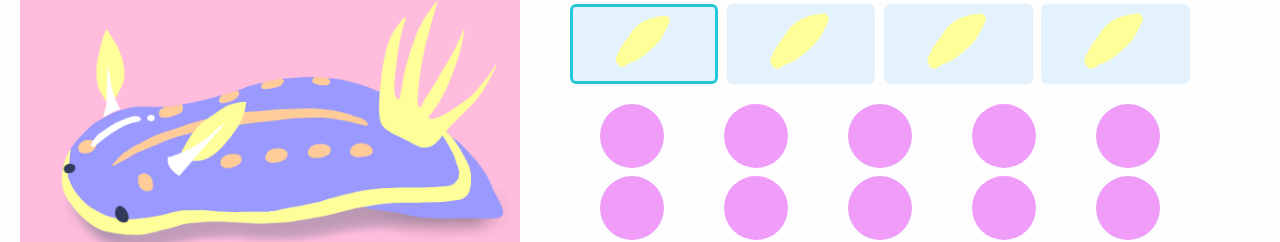
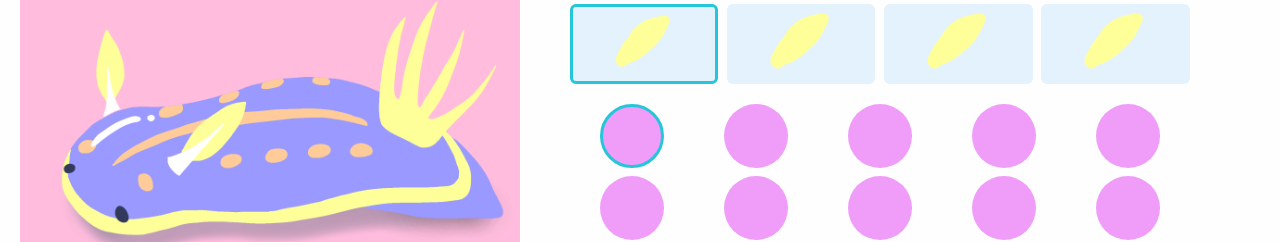
Before and after one commit to koconuts/sea-slug-generator, a Vue app: page / in a window 1280 px wide. Shown: the part 180-422 px from the top of the page. Built offline with nearby package versions, Linux system fonts and the light colour scheme; a web font is replaced by a local one.

Commit message:
colorSelectorItems を親から渡す

```diff
--- a/public/styles.css
+++ b/public/styles.css
@@ -143,7 +143,7 @@ input[class="shape-item-input"]:checked + label {
   height: 100%;
 }
 
-input[name="color-item"]:checked + label {
+input[class="color-item-input"]:checked + label {
   border: solid 3px #26C6DA;
 }
 
--- a/src/components/ColorSelector.vue
+++ b/src/components/ColorSelector.vue
@@ -3,9 +3,10 @@
     <ul class="selector color-selector">
       <li class="item color-item" v-for="(item, key) in colorSelectorItems" :key="key">
         <input
+          class="color-item-input"
+          type="radio"
           :id=item.id
-          type="radio"
-          name="color-item"
+          :name="name"
           :checked=isChecked(key)
         >
         <label :for=item.id class="text color-item-label"></label>
@@ -19,26 +20,14 @@ export default {
   name: 'ColorSelector',
   components: {
   },
+  props: {
+    colorSelectorItems: Array,
+    name: String,
+  },
   methods: {
     isChecked(key) {
       return key === 0 ? 'checked' : '';
     }
   },
-  data() {
-    return {
-      colorSelectorItems: [
-        {id: 'radio_color1'},
-        {id: 'radio_color2'},
-        {id: 'radio_color3'},
-        {id: 'radio_color4'},
-        {id: 'radio_color5'},
-        {id: 'radio_color6'},
-        {id: 'radio_color7'},
-        {id: 'radio_color8'},
-        {id: 'radio_color9'},
-        {id: 'radio_color10'}
-      ]
-    }
-  }
 }
 </script>
--- a/src/components/Parts.vue
+++ b/src/components/Parts.vue
@@ -7,7 +7,10 @@
       :shapeSelectorItems="shapeSelectorItemsToushokushu"
       :name="toushokushu"
     ></shape-selector>
-    <color-selector></color-selector>
+    <color-selector
+      :colorSelectorItems="colorSelectorItemsToushokushu"
+      :name="toushokushuColor"
+    ></color-selector>
     <div class="selector-heading-container">
       <h2 class="text selector-heading">二次鰓</h2>
     </div>
@@ -15,7 +18,10 @@
       :shapeSelectorItems="shapeSelectorItemsNijihai"
       :name="nijihai"
     ></shape-selector>
-    <color-selector></color-selector>
+    <color-selector
+      :colorSelectorItems="colorSelectorItemsNijihai"
+      :name="nijihaiColor"
+    ></color-selector>
   </div>
 </template>
 
@@ -33,6 +39,8 @@ export default {
     return {
       toushokushu: 'toushokushu',
       nijihai: 'nijihai',
+      toushokushuColor: 'toushokushuColor',
+      nijihaiColor: 'nijihaiColor',
       shapeSelectorItemsToushokushu: [
         {id: 'radio_img1'},
         {id: 'radio_img2'},
@@ -45,6 +53,30 @@ export default {
         {id: 'radio_img7'},
         {id: 'radio_img8'}
       ],
+      colorSelectorItemsToushokushu: [
+        {id: 'radio_color1'},
+        {id: 'radio_color2'},
+        {id: 'radio_color3'},
+        {id: 'radio_color4'},
+        {id: 'radio_color5'},
+        {id: 'radio_color6'},
+        {id: 'radio_color7'},
+        {id: 'radio_color8'},
+        {id: 'radio_color9'},
+        {id: 'radio_color10'}
+      ],
+      colorSelectorItemsNijihai: [
+        {id: 'radio_color1'},
+        {id: 'radio_color2'},
+        {id: 'radio_color3'},
+        {id: 'radio_color4'},
+        {id: 'radio_color5'},
+        {id: 'radio_color6'},
+        {id: 'radio_color7'},
+        {id: 'radio_color8'},
+        {id: 'radio_color9'},
+        {id: 'radio_color10'}
+      ],
     }
   }
 }
```
Also changed, not shown: src/components/ShapeSelector.vue (+0 -10 lines).
